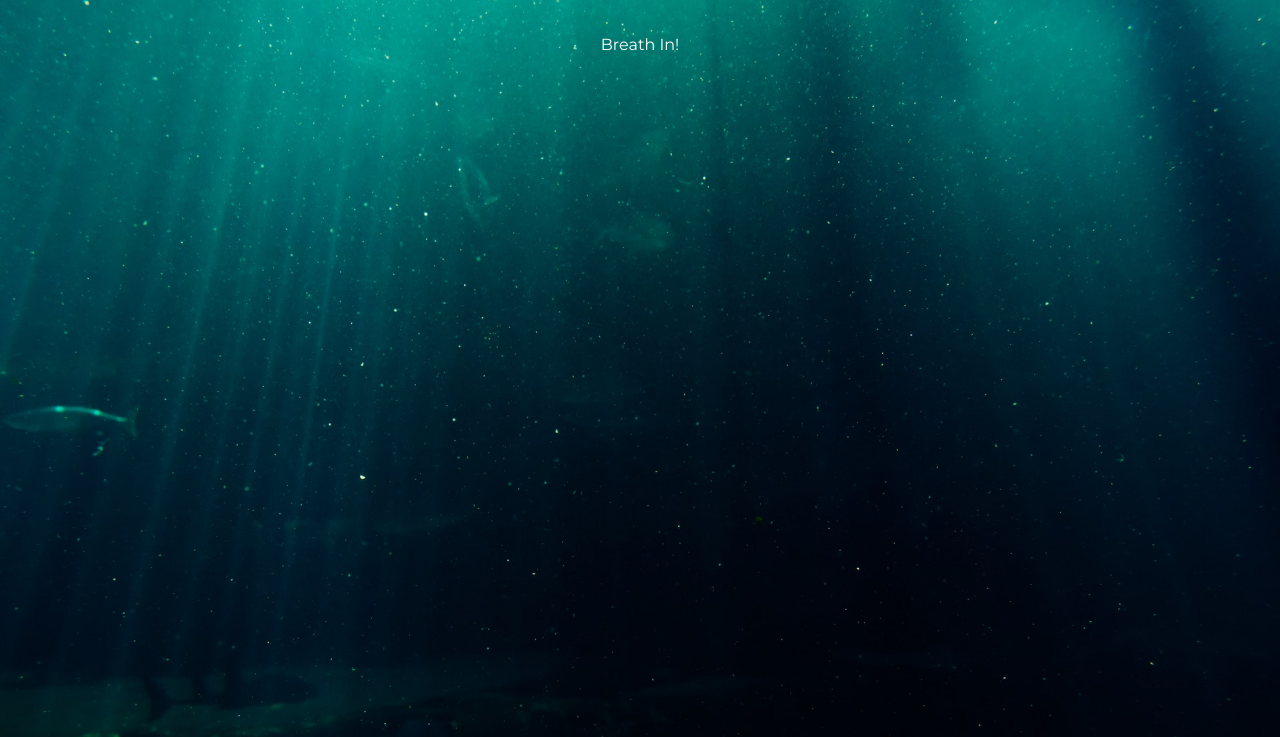
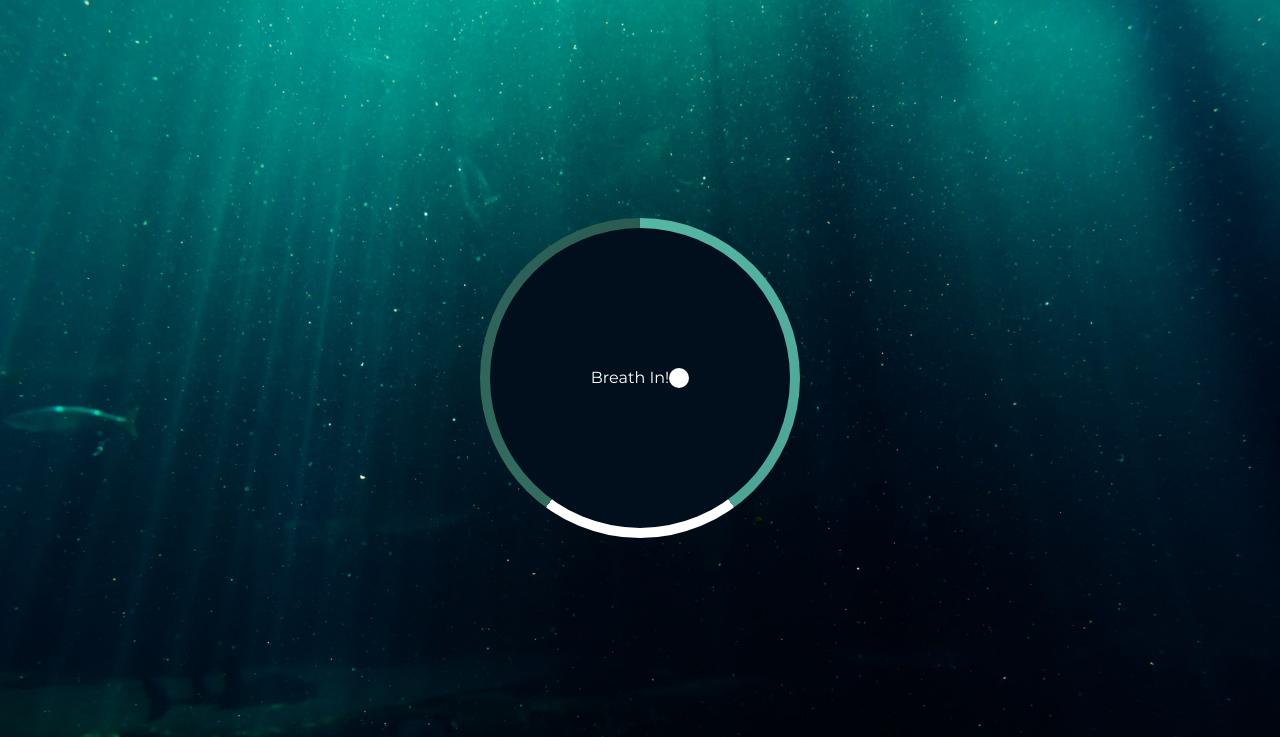
Before and after one commit to tayyab203/Relaxer-App, a plain HTML site: page index.html in a window 1280 px wide. Shown: the part 63-800 px from the top of the page. Drawn offline with Linux system fonts and the light colour scheme.

Commit message:
commit 2

```diff
--- a/style.css
+++ b/style.css
@@ -15,3 +15,51 @@ body {
     align-items: center;
     margin: 0;
   }
+
+.container {
+    display: flex;
+    align-items: center;
+    justify-content: center;
+    margin: auto;
+    height: 300px;
+    width: 300px;
+    position: relative;
+    transform: scale(1);
+}
+
+.circle {
+    background-color: #010f1c;
+    height: 100%;
+    width: 100%;
+    border-radius: 50%;
+    position: absolute;
+    top: 0;
+    left: 0;
+    z-index: -1;
+  }
+
+.gradient-circle {
+    background: conic-gradient(
+      #55b7a4 0%,
+      #4ca493 40%,
+      #fff 40%,
+      #fff 60%,
+      #336d62 60%,
+      #2a5b52 100%
+    );
+    height: 320px;
+    width: 320px;
+    z-index: -2;
+    border-radius: 50%;
+    position: absolute;
+    top: -10px;
+    left: -10px;
+  }
+
+  .pointer {
+    background-color: #fff;
+    border-radius: 50%;
+    height: 20px;
+    width: 20px;
+    display: block;
+  }
```
